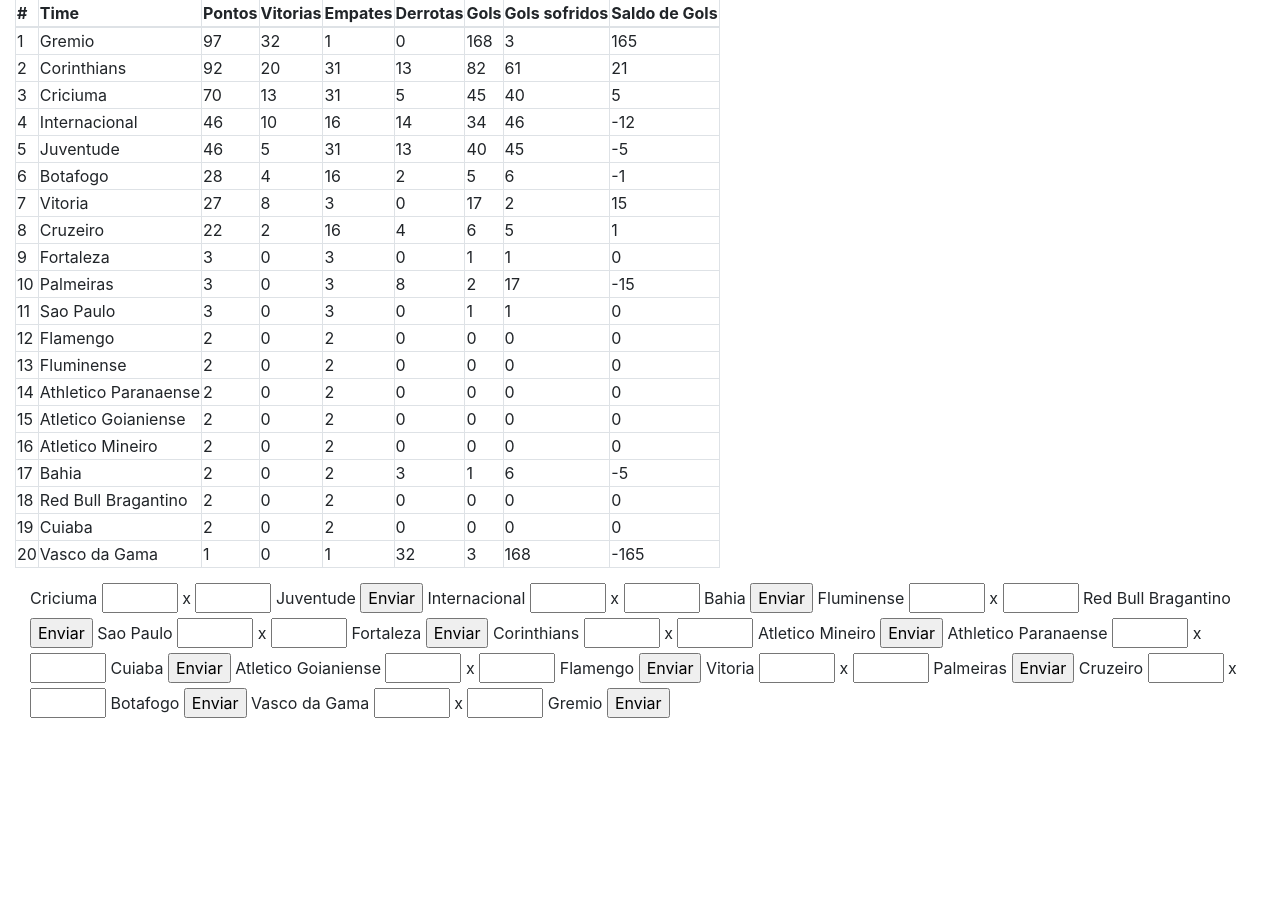
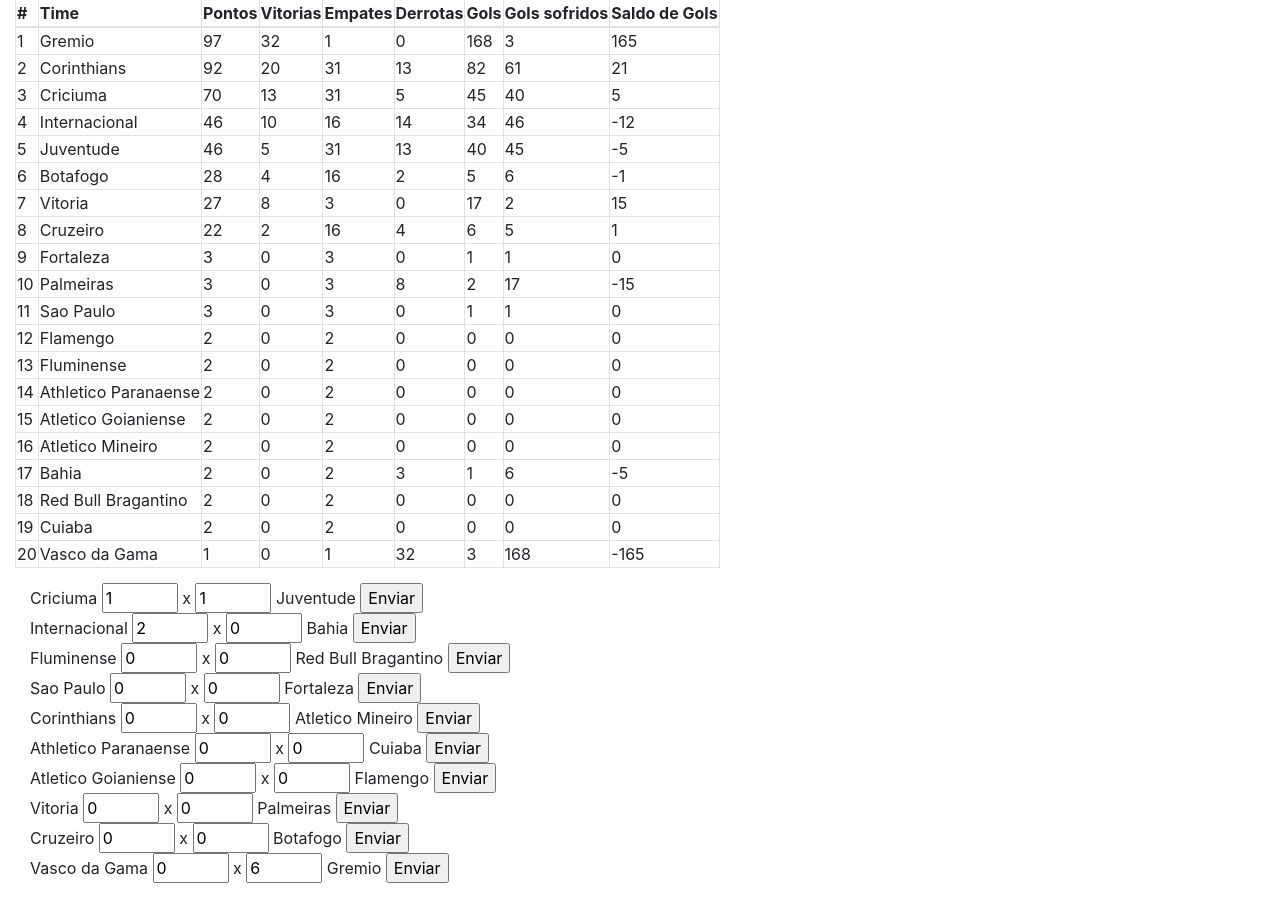
Before and after one commit to vivaccar/simulador, a Django app: page / in a window 1280 px wide. Shown: the part 64-962 px from the top of the page. Before the commit the page ends 782 px from the top, so only its background shows below. Run offline with Django 5.2, Linux system fonts and the light colour scheme; data comes from the database, SQL or seed files in the repository; both versions use the stored data as it was after the commit; some libraries are stand-ins or nearby versions.

Commit message:
game result saved

```diff
--- a/home/models.py
+++ b/home/models.py
@@ -22,6 +22,7 @@ class	Game(models.Model):
 	away_team = models.ForeignKey(Team, on_delete=models.CASCADE, related_name='away_team')
 	home_goals = models.IntegerField(default = 0)
 	away_goals = models.IntegerField(default = 0)
+	played = models.BooleanField(default=False)
 
 	def __str__(self):
 		return self.home_team.name + ' X ' + self.away_team.name
--- a/home/templates/home.html
+++ b/home/templates/home.html
@@ -46,19 +46,21 @@
 		</tbody>
 	</table>
     <div style="margin: 15px;">
-		<form method="post" action="{% url 'game' %}">
-			{% for game in games_list %}
-			{% csrf_token %}
-			<input type="hidden" name="home_team" value={{game.home_team.name}}>
-            <input type="hidden" name="away_team" value={{game.away_team.name}}>
-            <label for="home_goals">{{game.home_team.name}}</label>
-            <input type="number" name="home_goals" id="home_goals" min="0" max="9">
+		{% for game in games_list %}
+        <form method="post" action="{% url 'game' %}">
+            {% csrf_token %}
+            <input type="hidden" name="home_team" value="{{game.home_team.name}}">
+            <input type="hidden" name="away_team" value="{{game.away_team.name}}">
+            <input type="hidden" name="game_id" value="{{game.id}}">
+            {{game.home_team.name}}
+            <input type="number" name="home_goals" id="home_goals" min="0" max="9" value={{game.home_goals}}>
             x
-			<input type="number" name="away_goals" id="away_goals" min="0" max="9">
-            <label for="away_goals">{{game.away_team.name}}</label>
-			<input type="submit" value="Enviar">
-			{% endfor %}
+            <input type="number" name="away_goals" id="away_goals" min="0" max="9" value={{game.away_goals}}>
+            {{game.away_team.name}}
+            <input type="submit" value="Enviar">
+            <br>
         </form>
-    </div>
+        {% endfor %}
+	</div>
 </body>
 </html>
--- a/home/views.py
+++ b/home/views.py
@@ -14,19 +14,45 @@ def	home(request):
 	teams_list = Team.objects.order_by('-points')
 	context = {'teams_list': teams_list, 'games_list': games_list}
 	return (render(request, 'home.html', context))
-""" 	template = loader.get_template('home.html')
-	return HttpResponse(template.render()) """
+
+def reset_result(game):
+    game.home_team.goals_pro -= game.home_goals
+    game.home_team.goals_con -= game.away_goals
+    game.away_team.goals_pro -= game.away_goals
+    game.away_team.goals_con -= game.home_goals
+    if game.home_goals > game.away_goals:
+          game.home_team.wins -= 1
+          game.away_team.loss -= 1
+          game.home_team.points -= 3
+    elif game.home_goals == game.away_goals:
+          game.home_team.draws = 1
+          game.away_team.draws -= 1
+          game.home_team.points -= 1
+          game.away_team.points -= 1
+    else:
+          game.away_team.wins -= 1
+          game.home_team.loss -= 1
+          game.away_team.points -= 3
+    game.home_goals = 0
+    game.away_goals = 0
+    game.save()
 
 def game(request):
     if request.method == 'POST':
         home_team_name = request.POST.get('home_team')
+        home_goals = int(request.POST.get('home_goals'))
         away_team_name = request.POST.get('away_team')
-        home_goals = int(request.POST.get('home_goals'))
         away_goals = int(request.POST.get('away_goals'))
+        game_id = int(request.POST.get('game_id'))
         home_team = Team.objects.get(name=home_team_name)
         away_team = Team.objects.get(name=away_team_name)
+        game_class = Game.objects.get(id = game_id)
+        if game_class.played == True:
+            reset_result(game_class)
         home_team.goals_pro += home_goals
+        game_class.home_goals = home_goals
         home_team.goals_con += away_goals
+        game_class.away_goals = away_goals
         away_team.goals_pro += away_goals
         away_team.goals_con += home_goals
         if home_goals > away_goals:
@@ -42,10 +68,13 @@ def game(request):
             away_team.wins += 1
             home_team.loss += 1
             away_team.points += 3
+        game_class.played = True
+        game_class.save()
         home_team.save()
         away_team.save()
         return home(request)
     return home(request)
 
+
 def	marcelo(request):
 	return (render(request, 'marcelo.html'))
```
Also changed, not shown: db.sqlite3, home/migrations/0003_game_played.py (added).
